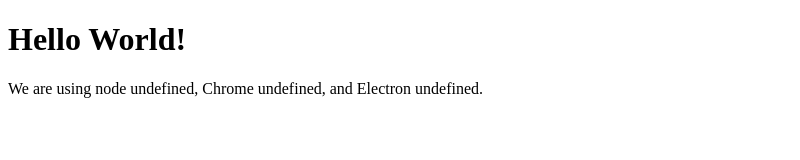
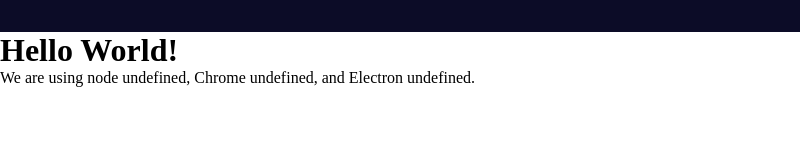
Before and after one commit to HDK101/electron-project, an Electron app: page index.html in a window 800 px wide. Drawn offline with Linux system fonts and the light colour scheme.

Commit message:
Draggable div

```diff
--- a/index.html
+++ b/index.html
@@ -5,8 +5,12 @@
     <title>Hello World!</title>
     <!-- https://electronjs.org/docs/tutorial/security#csp-meta-tag -->
     <meta http-equiv="Content-Security-Policy" content="script-src 'self' 'unsafe-inline';" />
+    <link rel="stylesheet" href="style.css">
   </head>
   <body>
+      <div class="div div--type-window_bar">
+
+      </div>
     <h1>Hello World!</h1>
     We are using node <script>document.write(process.versions.node)</script>,
     Chrome <script>document.write(process.versions.chrome)</script>,
--- a/main.js
+++ b/main.js
@@ -4,6 +4,7 @@
   let win = new BrowserWindow({
     width: 800,
     height: 600,
+    frame: false,
     webPreferences: {
       nodeIntegration: true
     }
--- a/style.css
+++ b/style.css
@@ -0,0 +1,16 @@
+/*ALL*/
+* {
+    margin: 0;
+}
+
+/*
+///////
+CLASSES
+///////
+*/
+.div--type-window_bar{
+    width: 100%;
+    height: 32px;
+    -webkit-app-region: drag;
+    background-color: rgb(12, 12, 39);
+}
```
